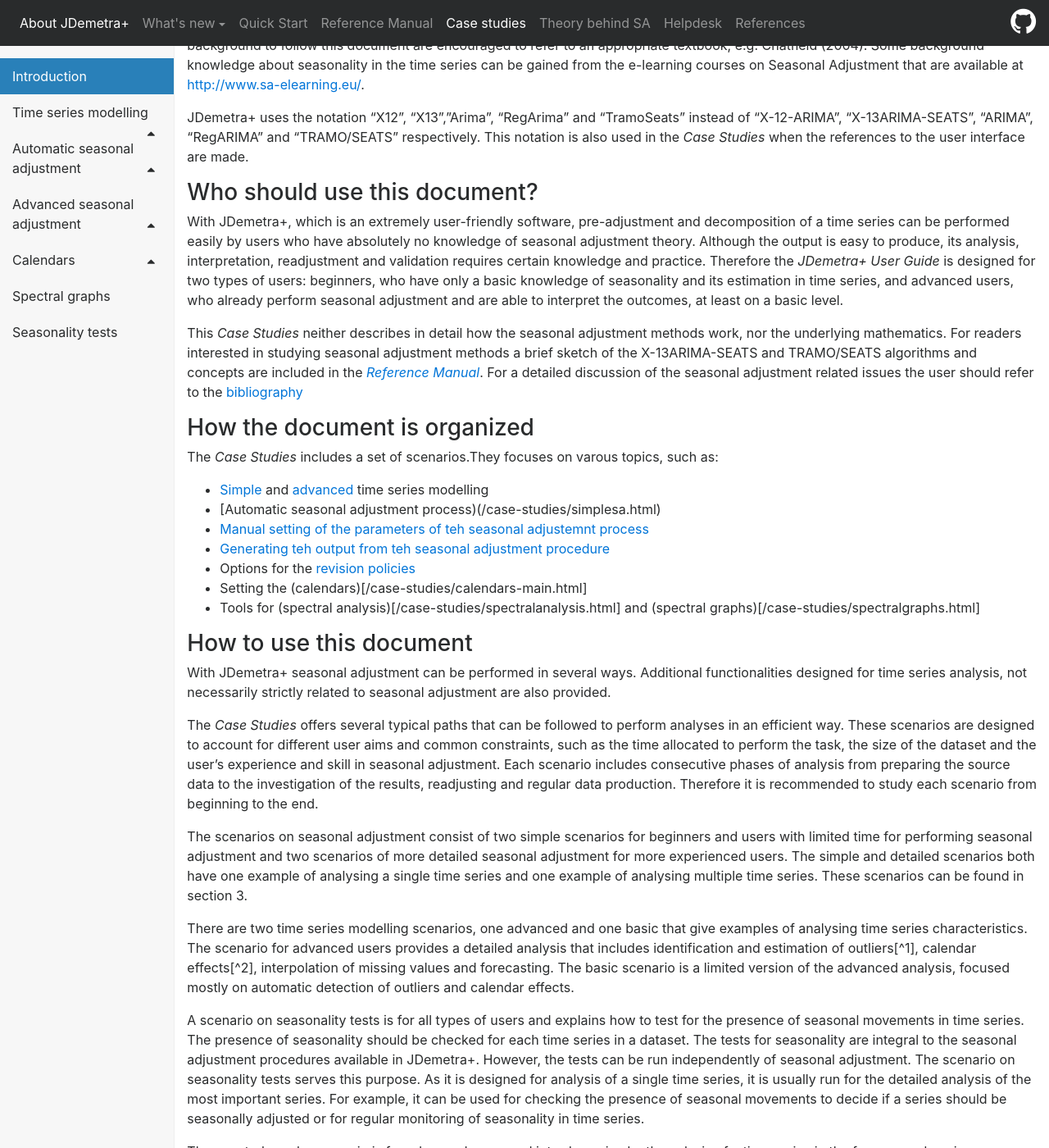
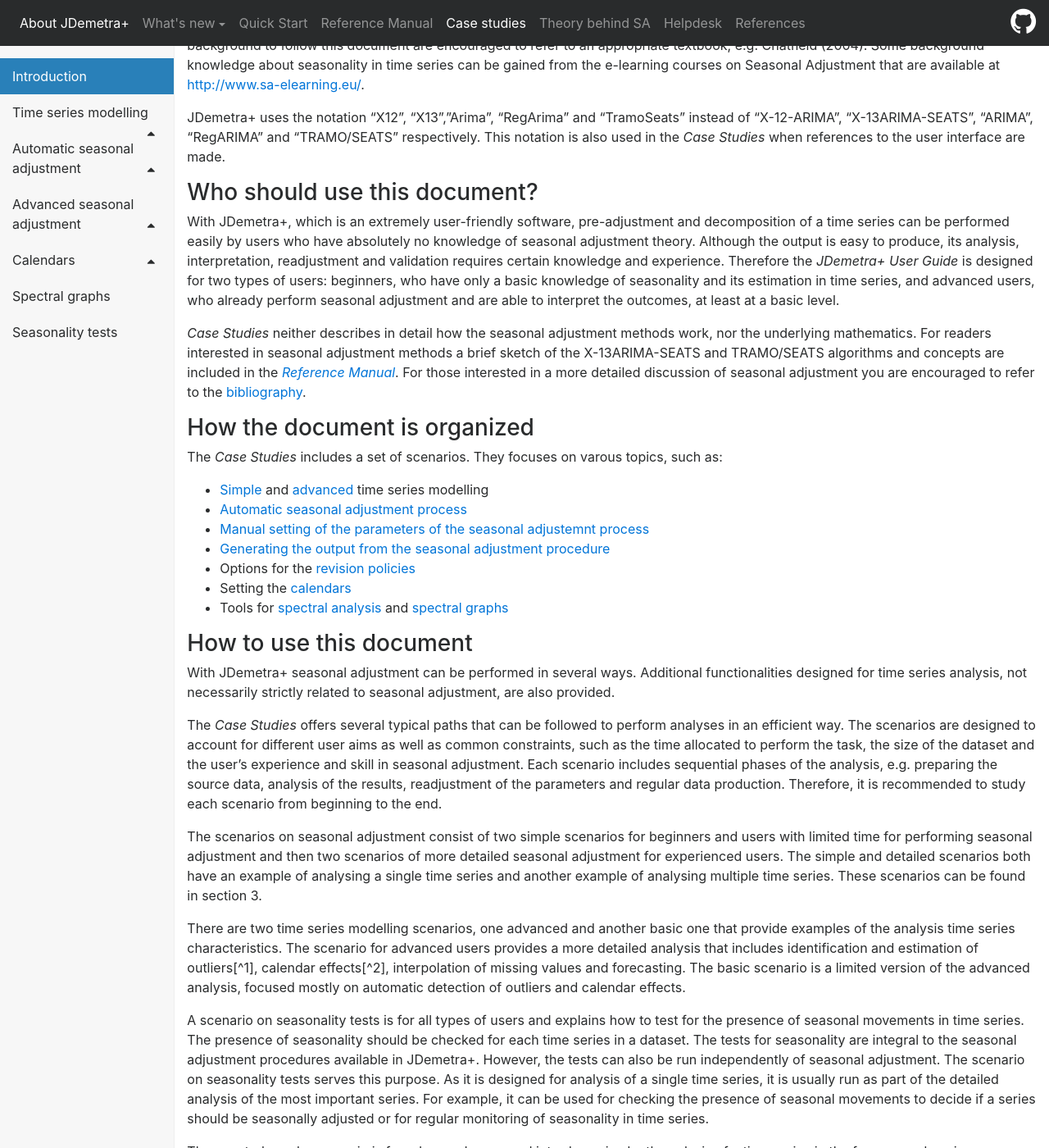
Before and after one commit to SylwiaGrudkowska/JDemetra-documentation, a Jekyll site: the page built from pages/case-studies/index.md, in a window 1280 px wide and 1400 px high, scrolled down 250 px. Shown: the whole window at 82% size. Built offline with Jekyll 4.4.1, drawn with Linux system fonts in a browser that asks for light colours; nearby versions of some CDN libraries; some of the changed text lies outside the part shown.

Commit message:
Update index.md

```diff
--- a/pages/case-studies/index.md
+++ b/pages/case-studies/index.md
@@ -7,28 +7,28 @@ description: Basics
 
 This document aims to introduce users to the main features of JDemetra+
 enabling them to take advantage of this program and understand the
-output from consecutive steps of the analysis. The document includes
+output from the sequential steps in the analysis. The document includes
 step-by-step descriptions of how to perform a typical analysis and
-useful tips that facilitate replication of the results with user’s own
+useful tips that facilitate replication of the results with the user’s own
 data and working instructions. The *Case Studies* does not cover
-all available JDemetra+ functionalities. They are included in the
+all available JDemetra+ functionalities. These are included in the
 [*Reference Manual*](../reference-manual/) and the user should refer to it for
-necessary information.
+additional information.
 
 It is assumed that the reader is familiar with concepts, such as *time
 series*, *trend-cycle*, *seasonality*, *descriptive statistics*,
-*confidence level*, *mean square error*, *estimate*, *estimator*,
+*confidence levels*, *mean square error*, *estimate*, *estimator*,
 *linear regression, stationarity*, *ARIMA process* and so on. Readers
 with insufficient background to follow this document are encouraged to
 refer to an appropriate textbook, e.g. Chatfield (2004). Some background
-knowledge about seasonality in the time series can be gained from the
+knowledge about seasonality in time series can be gained from the
 e-learning courses on Seasonal Adjustment that are available at [<span
 class="underline">http://www.sa-elearning.eu/</span>](http://www.sa-elearning.eu/).
 
 JDemetra+ uses the notation "X12", "X13","Arima", "RegArima" and
 "TramoSeats" instead of "X-12-ARIMA", "X-13ARIMA-SEATS", "ARIMA",
 "RegARIMA" and "TRAMO/SEATS" respectively. This notation is also used in
-the *Case Studies* when the references to the user interface are
+the *Case Studies* when references to the user interface are
 made.
 
 ### Who should use this document? {#who-should-use-this-document}
@@ -38,59 +38,58 @@ pre-adjustment and decomposition of a time series can be performed
 easily by users who have absolutely no knowledge of seasonal adjustment
 theory. Although the output is easy to produce, its analysis,
 interpretation, readjustment and validation requires certain knowledge
-and practice. Therefore the *JDemetra+ User Guide* is designed for two
+and experience. Therefore the *JDemetra+ User Guide* is designed for two
 types of users: beginners, who have only a basic knowledge of
 seasonality and its estimation in time series, and advanced users, who
 already perform seasonal adjustment and are able to interpret the
-outcomes, at least on a basic level.
+outcomes, at least at a basic level.
 
-This *Case Studies* neither describes in detail how the seasonal
+*Case Studies* neither describes in detail how the seasonal
 adjustment methods work, nor the underlying mathematics. For
-readers interested in studying seasonal adjustment methods a brief
+readers interested in seasonal adjustment methods a brief
 sketch of the X-13ARIMA-SEATS and TRAMO/SEATS algorithms and concepts
 are included in the [*Reference Manual*](../reference-manual/).
-For a detailed discussion of the seasonal adjustment
-related issues the user should refer to the [bibliography](..references/)
+For those interested in a more detailed discussion of seasonal adjustment you are encouraged to refer to the [bibliography](..references/).
 
 ### How the document is organized {#how-the-document-is-organized}
 
-The *Case Studies* includes a set of scenarios.They focuses on varous topics, such as:
+The *Case Studies* includes a set of scenarios. They focuses on varous topics, such as:
  - [Simple](../case-studies/modelling-basic.html) and [advanced](../case-studies/modelling-advanced.html) time series modelling
- - [Automatic seasonal adjustment process)(/case-studies/simplesa.html)
- - [Manual setting of the parameters of teh seasonal adjustemnt process](../case-studies/specification.html)
- - [Generating teh output from teh seasonal adjustment procedure](../case-studies/output.html)
+ - [Automatic seasonal adjustment process](../case-studies/simplesa.html)
+ - [Manual setting of the parameters of the seasonal adjustemnt process](../case-studies/specification.html)
+ - [Generating the output from the seasonal adjustment procedure](../case-studies/output.html)
  - Options for the [revision policies](../case-studies/revision.html)
- - Setting the (calendars)[/case-studies/calendars-main.html]
- - Tools for (spectral analysis)[/case-studies/spectralanalysis.html] and (spectral graphs)[/case-studies/spectralgraphs.html]
+ - Setting the [calendars](../case-studies/calendars-main.html)
+ - Tools for [spectral analysis](../case-studies/spectralanalysis.html) and [spectral graphs](../case-studies/spectralgraphs.html)
 
 
 ### How to use this document {#how-to-use-this-document}
 
 With JDemetra+ seasonal adjustment can be performed in several ways.
 Additional functionalities designed for time series analysis, not
-necessarily strictly related to seasonal adjustment are also provided.
+necessarily strictly related to seasonal adjustment, are also provided.
 
 The *Case Studies* offers several typical paths that can be
-followed to perform analyses in an efficient way. These scenarios are
-designed to account for different user aims and common constraints, such
+followed to perform analyses in an efficient way. The scenarios are
+designed to account for different user aims as well as common constraints, such
 as the time allocated to perform the task, the size of the dataset and
 the user’s experience and skill in seasonal adjustment. Each scenario
-includes consecutive phases of analysis from preparing the source data
-to the investigation of the results, readjusting and regular data
-production. Therefore it is recommended to study each scenario from
+includes sequential phases of the analysis, e.g. preparing the source data,
+analysis of the results, readjustment of the parameters and regular data
+production. Therefore, it is recommended to study each scenario from
 beginning to the end.
 
 The scenarios on seasonal adjustment consist of two simple scenarios
 for beginners and users with limited
-time for performing seasonal adjustment and two scenarios of more
-detailed seasonal adjustment for more experienced users. The simple and
-detailed scenarios both have one example of analysing a single time
-series and one example of analysing multiple time series. These
+time for performing seasonal adjustment and then two scenarios of more
+detailed seasonal adjustment for experienced users. The simple and
+detailed scenarios both have an example of analysing a single time
+series and another example of analysing multiple time series. These
 scenarios can be found in section 3.
 
-There are two time series modelling scenarios, one advanced and one
-basic that give examples of analysing time series characteristics. The
-scenario for advanced users provides a detailed analysis that includes
+There are two time series modelling scenarios, one advanced and another
+basic one that provide examples of the analysis time series characteristics. The
+scenario for advanced users provides a more detailed analysis that includes
 identification and estimation of outliers[^1], calendar effects[^2],
 interpolation of missing values and forecasting. The basic scenario is a
 limited version of the advanced analysis, focused mostly on automatic
@@ -100,10 +99,10 @@ A scenario on seasonality tests is for all types of users and explains
 how to test for the presence of seasonal movements in time series. The
 presence of seasonality should be checked for each time series in a
 dataset. The tests for seasonality are integral to the seasonal
-adjustment procedures available in JDemetra+. However, the tests can be
+adjustment procedures available in JDemetra+. However, the tests can also be
 run independently of seasonal adjustment. The scenario on seasonality
 tests serves this purpose. As it is designed for analysis of a single
-time series, it is usually run for the detailed analysis of the most
+time series, it is usually run as part of the detailed analysis of the most
 important series. For example, it can be used for checking the presence
 of seasonal movements to decide if a series should be seasonally
 adjusted or for regular monitoring of seasonality in time series.
```
Also changed, not shown: other parts of pages/case-studies/index.md (+2 -2 lines).
